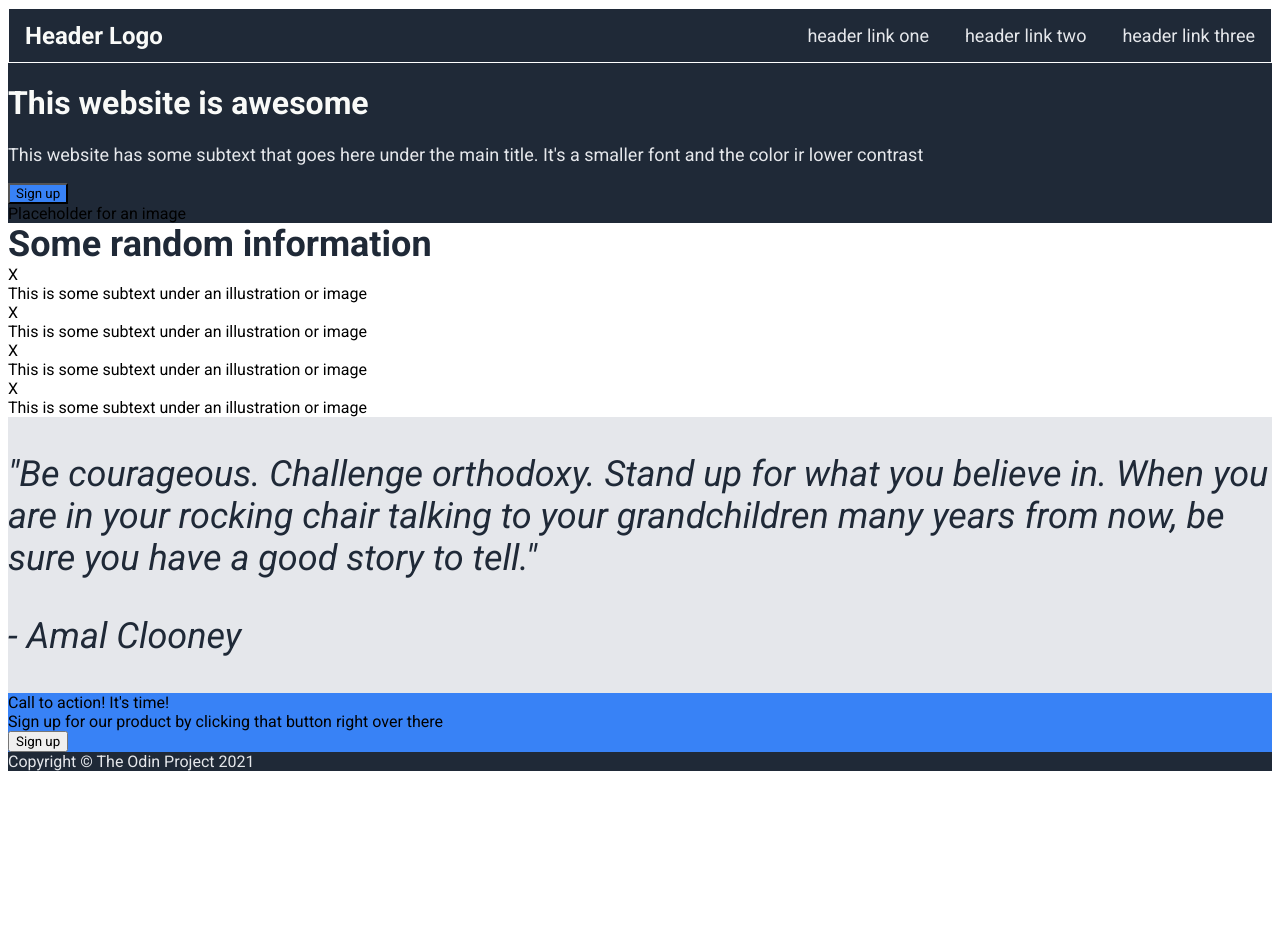
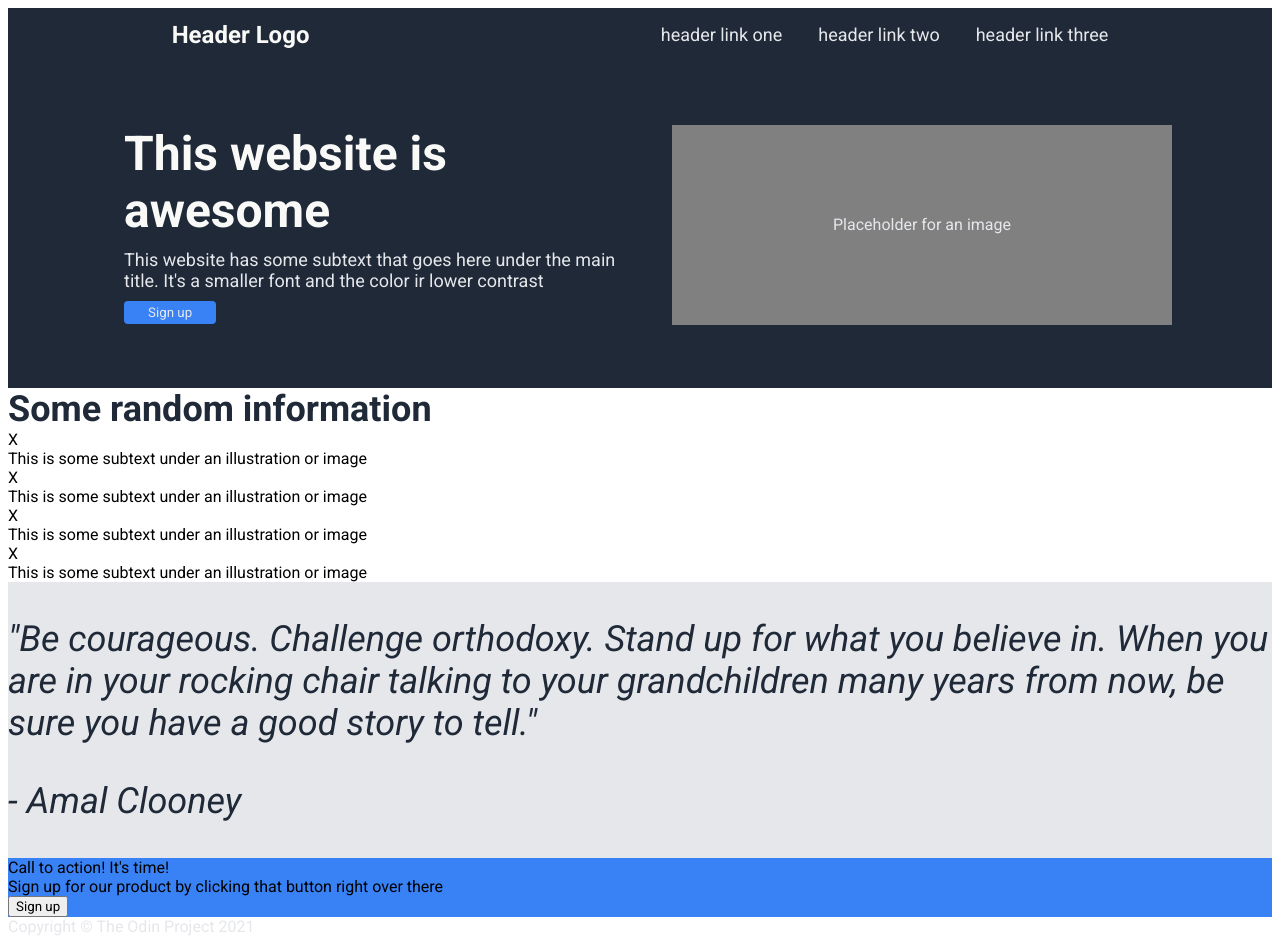
Before and after one commit to xennia87/odin-website-project, a plain HTML site: page index.html in a window 1280 px wide. Before the commit the page ends 800 px from the top, so only its background shows below. Drawn offline with Linux system fonts and the light colour scheme.

Commit message:
Hero done

```diff
--- a/index.html
+++ b/index.html
@@ -23,7 +23,7 @@
     </div>
     <div class="hero">
         <div class="hero-left">
-            <h1>This website is awesome</h1>
+            <div class="hero-title">This website is awesome</div>
             <p class="hero-secondary-text">This website has some subtext that goes here under the main title. It's a smaller font and the color ir lower contrast</p>
             <button type="button" class="hero-button">Sign up</button>
         </div>
--- a/styles.css
+++ b/styles.css
@@ -7,13 +7,8 @@ body {
     flex-direction: column;
 }
 
-.hero, .footer, .header {
+.footer, {
     background-color: #1F2937;
-}
-
-h1 {
-    font-weight: bolder;
-    color: #F9FAF8;
 }
 
 .banner {
@@ -41,9 +36,9 @@ h1 {
 
 .header {
     display: flex;
-    justify-content: space-between;
-    border: 1px solid white;
+    justify-content: space-around;
     align-items: center;
+    background-color: #1F2937;
 }
 
 ul {
@@ -77,11 +72,48 @@ a {
 
 /* #region Hero styles */
 
+.hero {
+    display: flex;
+    justify-content: center;
+    align-items: center;
+    background-color: #1F2937;
+    padding: 32px;
+}
+
+.hero-left {
+    width: 500px;
+    padding: 32px;
+}
+
+.hero-right {
+    display: flex;
+    width: 500px;
+    margin: 16px;
+    height: 200px;
+    background-color: grey;
+    color:#E5E7EB;
+    justify-content: center;
+    align-items: center;
+}
+
 .hero-secondary-text, .header-link {
     font-size: 18px;
     color: #E5E7EB;
+    margin: 10px 0px;
 }
 
 .hero-button {
     background-color: #3882f6;
+    border: none;
+    color:#E5E7EB;
+    padding: 4px 24px;
+    border-radius: 4px;
 }
+
+.hero-title {
+    font-weight: bolder;
+    color: #F9FAF8;
+    font-size: 48px;
+}
+
+/* #endregion Hero styles */
```
